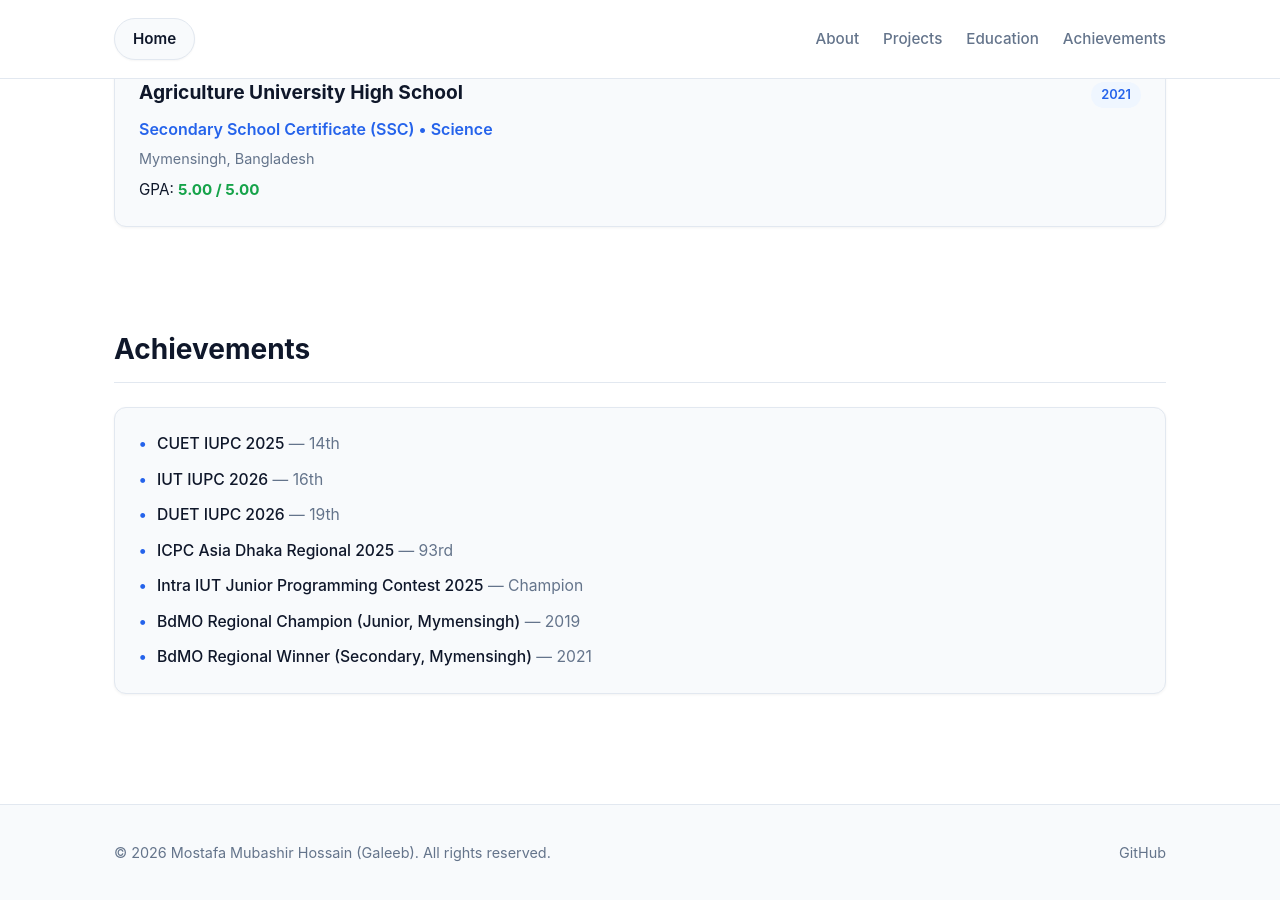
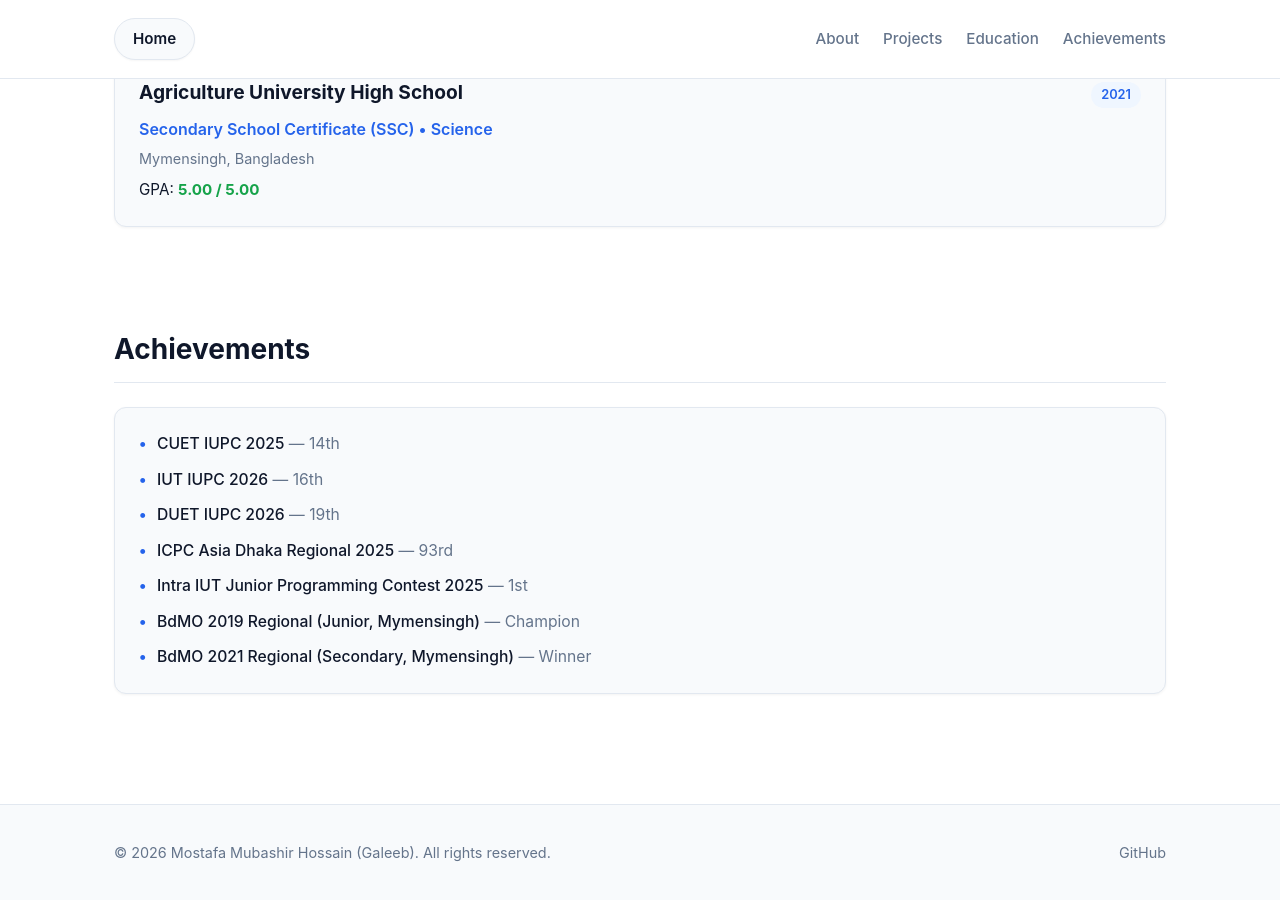
Before and after one commit to SlyGaleeb/slygaleeb.github.io, a Jekyll site: the page built from index.html, in a window 1280 px wide and 900 px high, scrolled down 1436 px. Built offline with Jekyll 4.4.1, drawn with Linux system fonts in a browser that asks for light colours.

Commit message:
Update BdMO achievement label formatting to year-first style

```diff
--- a/index.html
+++ b/index.html
@@ -49,9 +49,9 @@ title: Home
         <li><span>IUT IUPC 2026</span> &mdash; 16th</li>
         <li><span>DUET IUPC 2026</span> &mdash; 19th</li>
         <li><span>ICPC Asia Dhaka Regional 2025</span> &mdash; 93rd</li>
-        <li><span>Intra IUT Junior Programming Contest 2025</span> &mdash; Champion</li>
-        <li><span>BdMO Regional Champion (Junior, Mymensingh)</span> &mdash; 2019</li>
-        <li><span>BdMO Regional Winner (Secondary, Mymensingh)</span> &mdash; 2021</li>
+        <li><span>Intra IUT Junior Programming Contest 2025</span> &mdash; 1st</li>
+        <li><span>BdMO 2019 Regional (Junior, Mymensingh)</span> &mdash; Champion</li>
+        <li><span>BdMO 2021 Regional (Secondary, Mymensingh)</span> &mdash; Winner</li>
       </ul>
     </div>
   </div>
```
